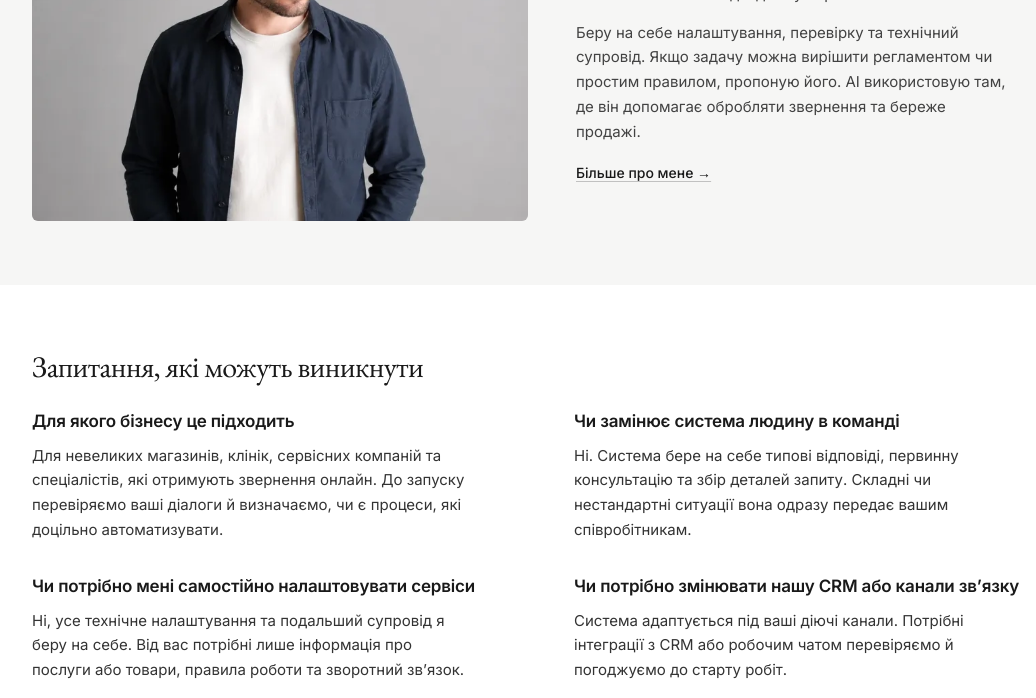
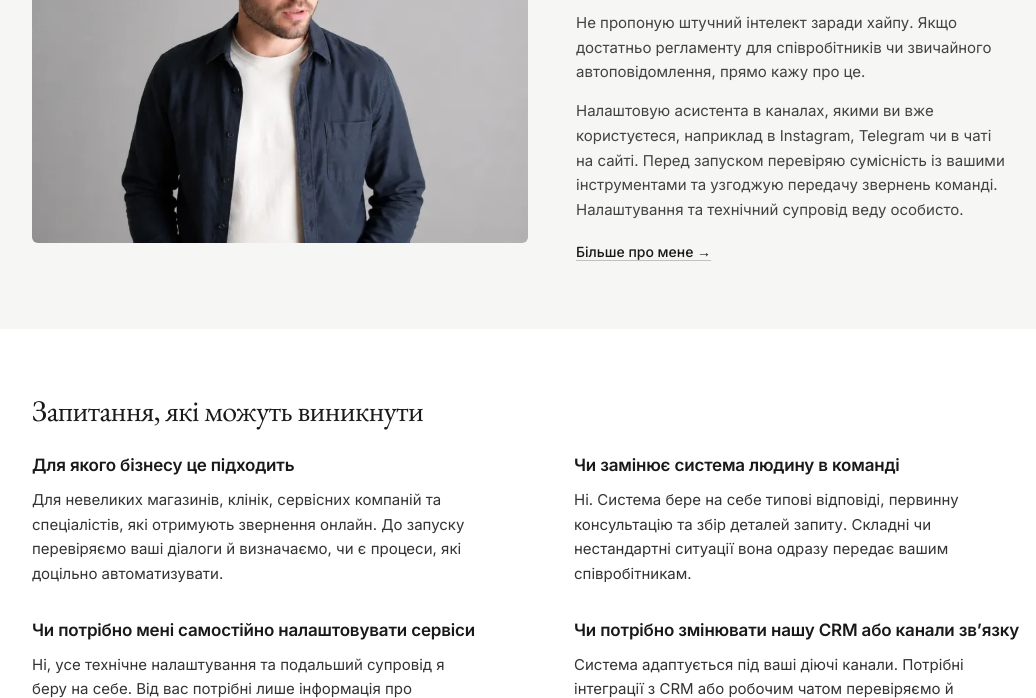
Before and after one commit to Kgorya/goria-site, a website: page index.html in a window 1280 px wide. Shown: the part 2820-3518 px from the top of the page, without its empty margins (88-1124 px from the left). Drawn offline with Linux system fonts and the light colour scheme.

Commit message:
Update About block copy on homepage to pragmatic practitioner stance

```diff
--- a/index.html
+++ b/index.html
@@ -29,7 +29,7 @@
     <h3><a href="/blog/bukovel-booking/">Коли на запит про котедж не відповідають три дні</a></h3><p>Польове спостереження: як повільна комунікація зриває бронювання та чому реклама не рятує за відсутності швидкої відповіді.</p>
     <a class="text-link" href="/blog/bukovel-booking/">Читати матеріал →</a>
   </article></div></section>
-<section class="section-surface" id="about"><div class="section shell"><div class="about-layout"><img src="/assets/img/about-1100.webp" width="1100" height="550" alt="Костянтин Горя" loading="lazy"><div><h2>Костянтин Горя</h2><p>Понад 10 років у продажах та автоматизації. Допомагаю малому бізнесу не втрачати клієнтів, коли команда зайнята або запит надходить у неробочий час.</p><p>Беру на себе налаштування, перевірку та технічний супровід. Якщо задачу можна вирішити регламентом чи простим правилом, пропоную його. AI використовую там, де він допомагає обробляти звернення та береже продажі.</p><a class="text-link" href="/about/">Більше про мене →</a></div></div></div></section>
+<section class="section-surface" id="about"><div class="section shell"><div class="about-layout"><img src="/assets/img/about-1100.webp" width="1100" height="550" alt="Костянтин Горя" loading="lazy"><div><h2>Костянтин Горя</h2><p>Працюю на стику продажів, реклами та автоматизації. Допомагаю малому бізнесу вчасно відповідати на звернення та продовжувати роботу з клієнтами, поки команда зайнята поточними справами.</p><p>Не пропоную штучний інтелект заради хайпу. Якщо достатньо регламенту для співробітників чи звичайного автоповідомлення, прямо кажу про це.</p><p>Налаштовую асистента в каналах, якими ви вже користуєтеся, наприклад в Instagram, Telegram чи в чаті на сайті. Перед запуском перевіряю сумісність із вашими інструментами та узгоджую передачу звернень команді. Налаштування та технічний супровід веду особисто.</p><a class="text-link" href="/about/">Більше про мене →</a></div></div></div></section>
 <section class="section shell" id="faq"><div class="section-heading"><h2>Запитання, які можуть виникнути</h2></div><div class="faq-grid"><div><h3>Для якого бізнесу це підходить</h3><p>Для невеликих магазинів, клінік, сервісних компаній та спеціалістів, які отримують звернення онлайн. До запуску перевіряємо ваші діалоги й визначаємо, чи є процеси, які доцільно автоматизувати.</p></div><div><h3>Чи замінює система людину в команді</h3><p>Ні. Система бере на себе типові відповіді, первинну консультацію та збір деталей запиту. Складні чи нестандартні ситуації вона одразу передає вашим співробітникам.</p></div><div><h3>Чи потрібно мені самостійно налаштовувати сервіси</h3><p>Ні, усе технічне налаштування та подальший супровід я беру на себе. Від вас потрібні лише інформація про послуги або товари, правила роботи та зворотний зв’язок.</p></div><div><h3>Чи потрібно змінювати нашу CRM або канали зв’язку</h3><p>Система адаптується під ваші діючі канали. Потрібні інтеграції з CRM або робочим чатом перевіряємо й погоджуємо до старту робіт.</p></div><div><h3>Що входить у супровід після запуску</h3><p>Я не залишаю систему на вас. Регулярно перевіряю точність відповідей, виправляю збої, адаптую логіку під нові послуги чи акції та стежу за стабільною роботою.</p></div></div></section>
 <section class="section-surface" id="contact"><div class="section contact-section shell"><div class="cta-layout"><div class="cta-intro"><h2>З чого почати</h2><p class="lead">Пройдіть короткий аудит процесів або напишіть мені про свою задачу.</p></div><div class="cta-cards"><div class="cta-card"><div><h3>Швидкий аудит</h3><p>8 запитань про обробку звернень. Допоможе попередньо оцінити, де виникають затримки та що варто автоматизувати.</p></div><a class="text-link" href="https://t.me/konstantin_goria_bot?start=test_home" target="_blank" rel="noopener noreferrer">Пройти аудит →</a></div><div class="cta-card"><div><h3>Особисте обговорення</h3><p>Розкажіть, звідки приходять звернення та що забирає час команди. Обговоримо, чи допоможе автоматизація.</p></div><a class="text-link" href="https://t.me/Goria_Konstantin" target="_blank" rel="noopener noreferrer">Написати особисто →</a></div></div></div></div></section>
 </main><footer class="site-footer"><div class="shell"><div class="footer-main">
```
Also changed, not shown: pages/home.html (+1 -1 lines).
